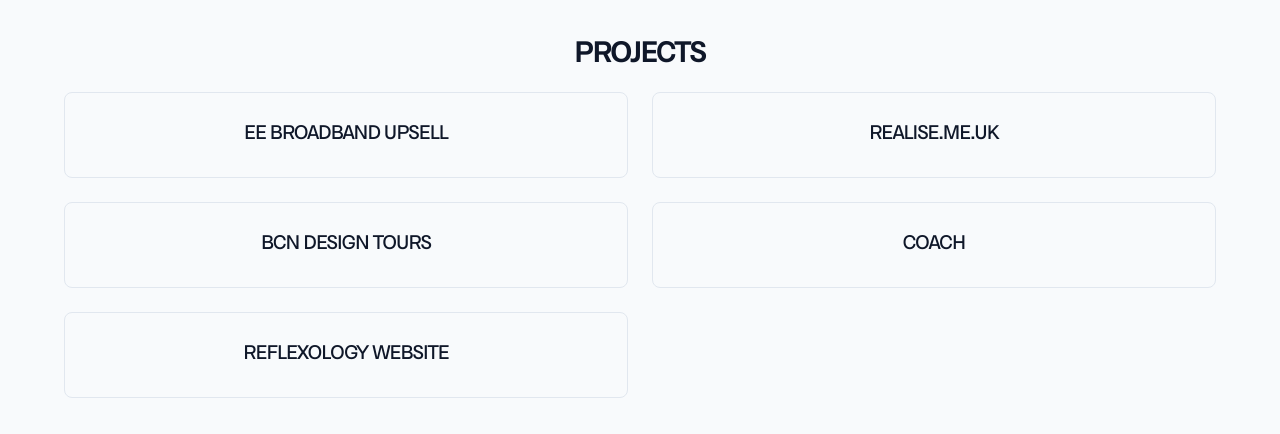
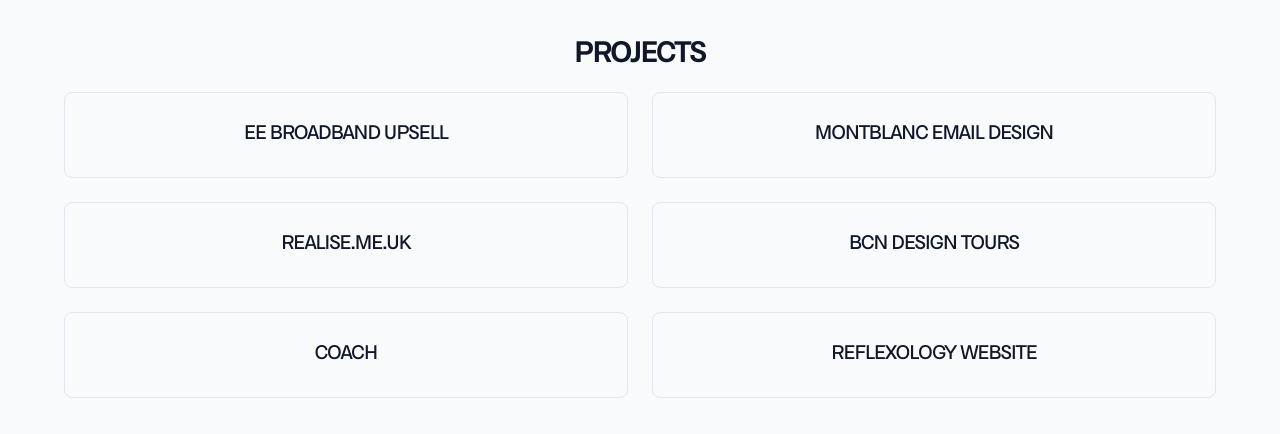
Before and after one commit to antonyofarrell/reactPortfolio, a React (Vite) app: page /projects in a window 1280 px wide. Shown: the top 434 px of the page. Built offline with nearby package versions, Linux system fonts and the light colour scheme.

Commit message:
montblanc tags edit

```diff
--- a/src/components/Projects.jsx
+++ b/src/components/Projects.jsx
@@ -41,11 +41,11 @@
               </div>
 
               <div className="p-6">
-                <div className="flex flex-wrap gap-2">
+                <div className="flex flex-wrap gap-1">
                   {project.tags.map((tag, i) => (
                     <span
                       key={i}
-                      className="px-2 py-1 text-xs font-medium rounded-full bg-secondary text-secondary-foreground"
+                      className="px-2 py-1 pl-0 opacity-70 text-xs font-medium rounded-full bg-secondary text-secondary-foreground"
                     >
                       {tag}
                     </span>
--- a/src/data/projects.js
+++ b/src/data/projects.js
@@ -12,6 +12,20 @@
     ],
     tags: ["UI/UX", "Conversion", "HTML", "CSS"],
     demoUrl: "https://ee.co.uk",
+    gitHubUrl: "#",
+  },
+  {
+    id: "Montblanc",
+    title: "Montblanc Email Design",
+    description:
+      "Designed and built a series of email templates for Montblanc, focusing on clean aesthetics and responsive design to enhance customer engagement across devices.",
+    image: "/projects/montblankEmail.jpg",
+    images: [
+      "/projects/montblankEmail.jpg",
+      "/projects/montblankScreenShot.mp4",
+    ],
+    tags: ["Email Design", "Conversion", "HTML", "MJML"],
+    demoUrl: "https://montblanc.com",
     gitHubUrl: "#",
   },
   {
--- a/src/pages/ProjectDetail.jsx
+++ b/src/pages/ProjectDetail.jsx
@@ -33,8 +33,8 @@
     project.images && project.images.length
       ? project.images
       : project.image
-      ? [project.image]
-      : [];
+        ? [project.image]
+        : [];
 
   return (
     <>
@@ -83,7 +83,7 @@
                     {project.title}
                   </h1>
 
-                  <div className="flex flex-wrap gap-2 mb-4">
+                  <div className="flex flex-wrap gap-1 mb-4">
                     {project.tags?.map((t) => (
                       <span
                         key={t}
@@ -109,7 +109,7 @@
                         Live demo
                       </a>
                     )}
-                    {project.gitHubUrl && (
+                    {/* {project.gitHubUrl && (
                       <a
                         href={project.gitHubUrl}
                         target="_blank"
@@ -118,7 +118,7 @@
                       >
                         Source
                       </a>
-                    )}
+                    )} */}
                   </div>
 
                   <div className="flex justify-between">
```
Also changed, not shown: public/projects/montblankEmail.jpg (added), 1 other file (tests, documents, lock files or other folders).
